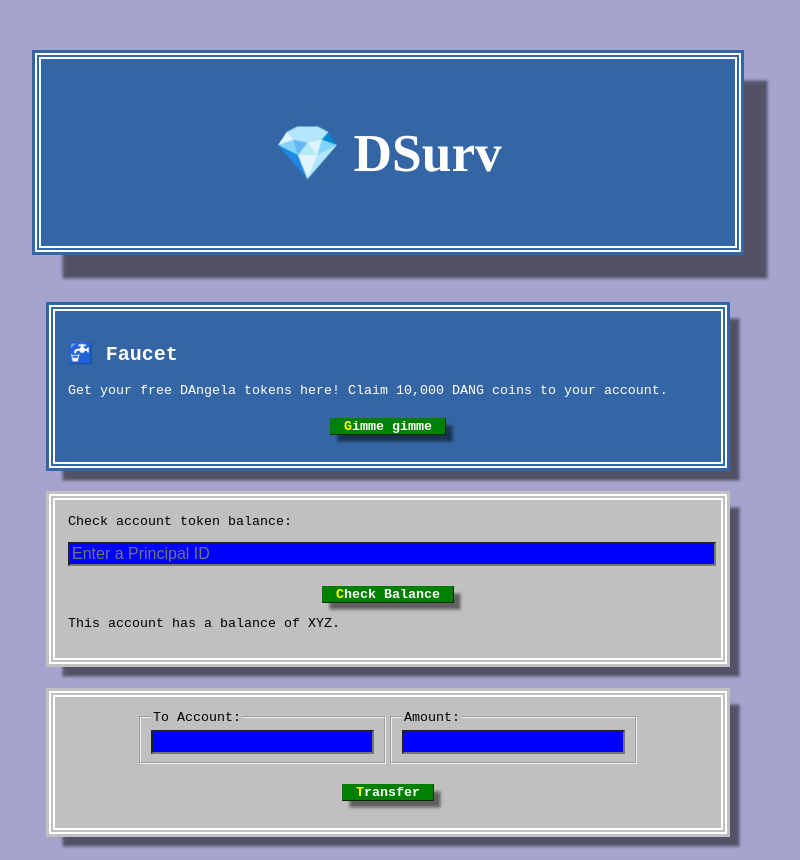
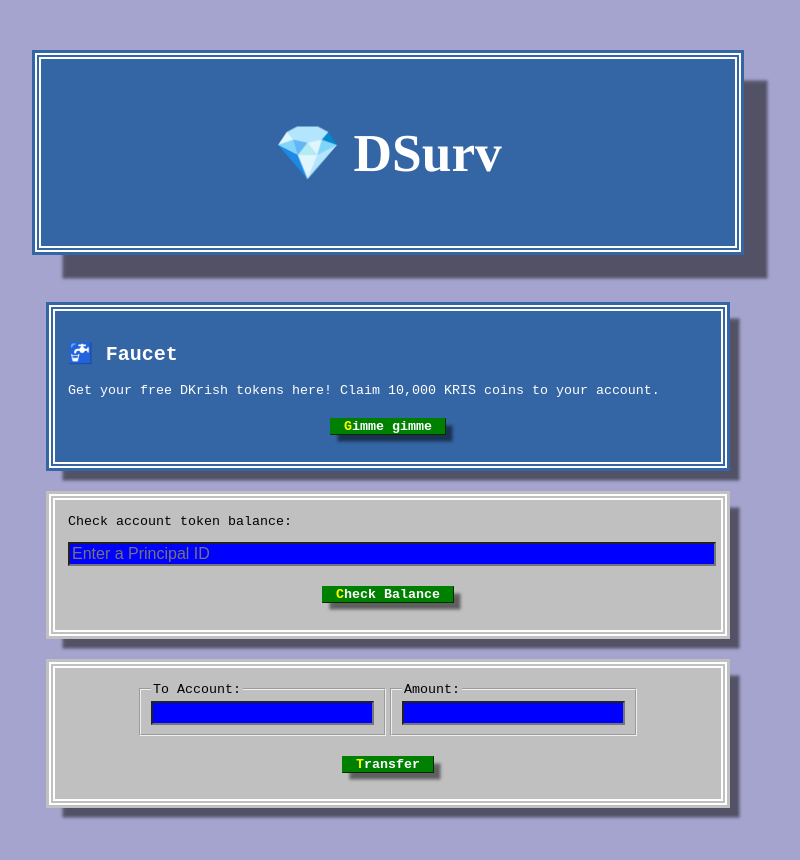
Before and after one commit to Krishnanand2517/icpblockchain-custom-token, a React (Vite) app in the folder src/token_frontend/: page / in a window 1280 px wide. Shown: the whole page, without its empty margins (252-1052 px from the left). After the commit the page ends 832 px from the top, so only its background shows below. Built offline with nearby package versions, Linux system fonts and the light colour scheme.

Commit message:
feat: Get current balance from Principal ID in frontend

```diff
--- a/src/token_frontend/src/components/Balance.jsx
+++ b/src/token_frontend/src/components/Balance.jsx
@@ -1,11 +1,21 @@
-import React from "react";
+import React, {useState} from "react";
+import { Principal } from "@dfinity/principal";
+
+import {token_backend} from '../../../declarations/token_backend';
 
 function Balance() {
+  const [inputValue, setInputValue] = useState("");
+  const [balance, setBalance] = useState("");
+  const [currencySymbol, setCurrencySymbol] = useState("");
 
   async function handleClick() {
-    console.log("Balance Button Clicked");
+    const principal = Principal.fromText(inputValue);
+    const balanceResult = await token_backend.balanceOf(principal);
+    const symbolResult = await token_backend.getSymbol();
+
+    setBalance(balanceResult.toLocaleString());
+    setCurrencySymbol(symbolResult);
   }
-
 
   return (
     <div className="window white">
@@ -15,6 +25,8 @@ function Balance() {
           id="balance-principal-id"
           type="text"
           placeholder="Enter a Principal ID"
+          value={inputValue}
+          onChange={(e) => setInputValue(e.target.value)}
         />
       </p>
       <p className="trade-buttons">
@@ -25,7 +37,7 @@ function Balance() {
           Check Balance
         </button>
       </p>
-      <p>This account has a balance of XYZ.</p>
+      <p hidden={balance === ""}>This account has a balance of {balance} {currencySymbol}.</p>
     </div>
   );
 }
--- a/src/token_frontend/src/components/Faucet.jsx
+++ b/src/token_frontend/src/components/Faucet.jsx
@@ -14,7 +14,7 @@ function Faucet() {
         </span>
         Faucet
       </h2>
-      <label>Get your free DAngela tokens here! Claim 10,000 DANG coins to your account.</label>
+      <label>Get your free DKrish tokens here! Claim 10,000 KRIS coins to your account.</label>
       <p className="trade-buttons">
         <button id="btn-payout" onClick={handleClick}>
           Gimme gimme
```
Also changed, not shown: 1 other file (tests, documents, lock files or other folders).
